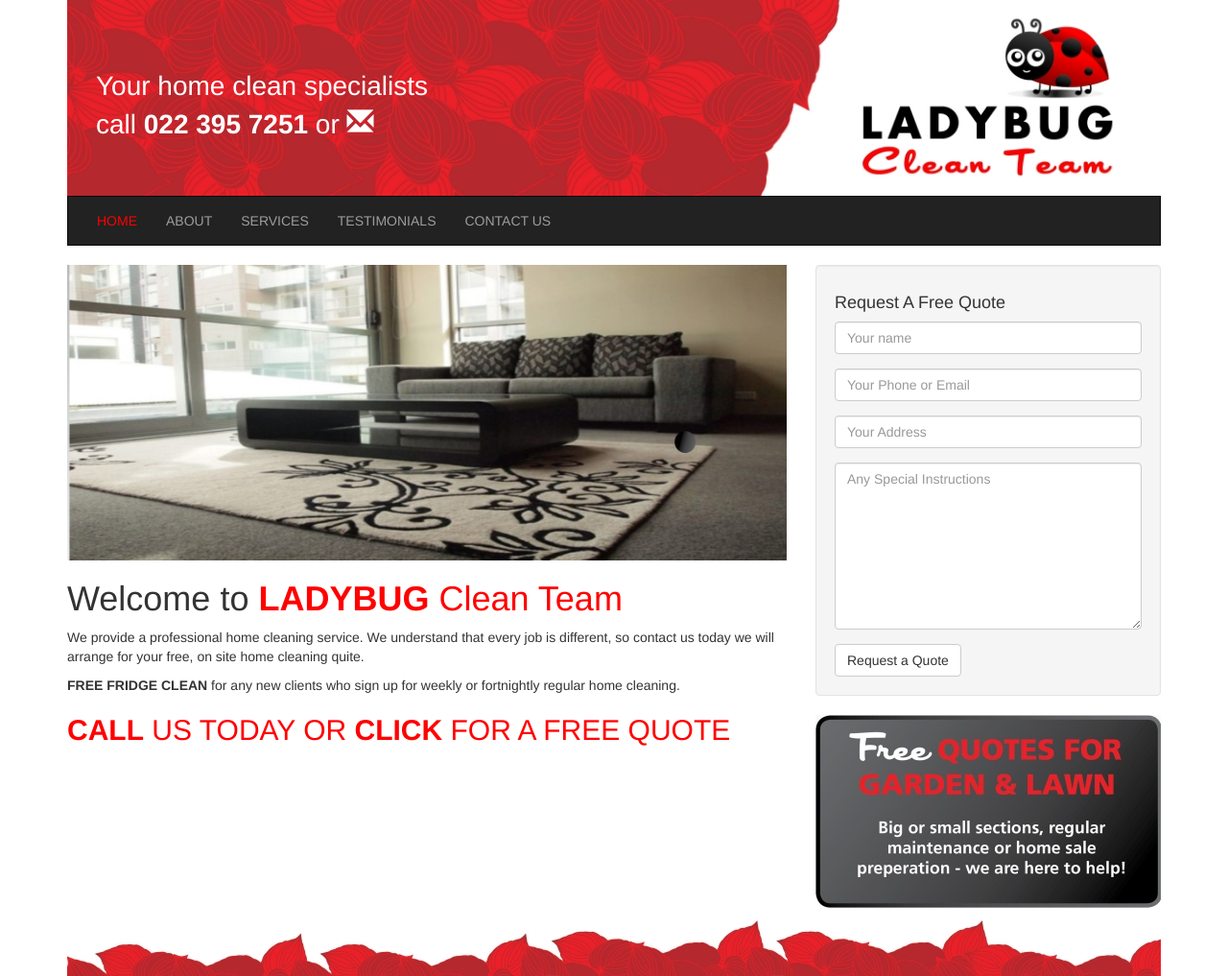
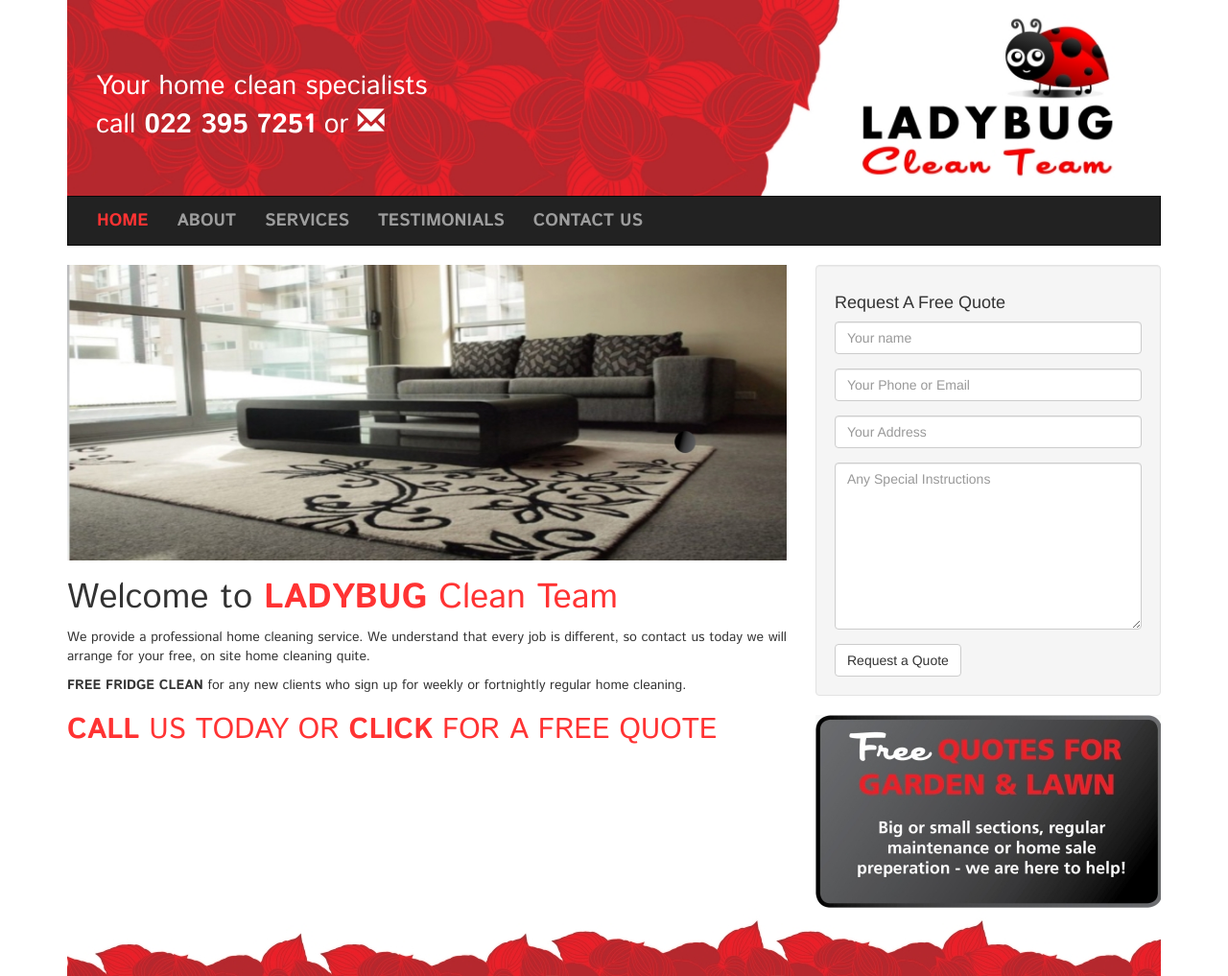
Before and after one commit to wyaeld/ladybugclean.co.nz, a Jekyll site: the page built from index.md, in a window 1280 px wide. Shown: the whole page at 96% size. Built offline with Jekyll 4.4.1, drawn with Linux system fonts in a browser that asks for light colours; nearby versions of some CDN libraries; Markdown is read by kramdown in place of the engine named in the settings.

Commit message:
style updates, use istok web from google

```diff
--- a/_layouts/default.html
+++ b/_layouts/default.html
@@ -7,7 +7,7 @@
         <meta name="viewport" content="width=device-width">
 
 
-
+        <link href='http://fonts.googleapis.com/css?family=Istok+Web:400,700,400italic,700italic' rel='stylesheet' type='text/css'>
 
         <link rel="stylesheet" href="//netdna.bootstrapcdn.com/bootstrap/3.0.0/css/bootstrap.min.css">
 
--- a/css/main.css
+++ b/css/main.css
@@ -1,11 +1,20 @@
-h1 strong {color:red;}
-h1 em {color:red; font-style: normal;}
-h2 strong {color:red;}
-h2 em {color:red; font-style: normal;}
+h1 strong {color:#ff3333;}
+h1 em {color:#ff3333; font-style: normal;}
+h2 strong {color:#ff3333;}
+h2 em {color:#ff3333; font-style: normal;}
+h3 strong {color:#ff3333;}
+h3 em {color:#ff3333; font-style: normal;}
 
-a:hover {
-  color: red;
+/* Typography*/
+h1,h2,h3,p { font-family: 'Istok Web', sans-serif; }
+.navbar a {
+  font-family: 'Istok Web', sans-serif;
+  font-size: 18px;
+  font-weight: bold;
 }
+
+a { color: #ff3333;}
+a:hover {  color: #ff3333; }
 
 .top5 { padding-top: 5px; }
 .top10 { padding-top: 10px; }
@@ -21,7 +30,7 @@ a:hover {
 }
 
 .navbar-inverse .navbar-nav>.active > a {
-  color: red;
+  color: #ff3333;
 }
 
 
```
